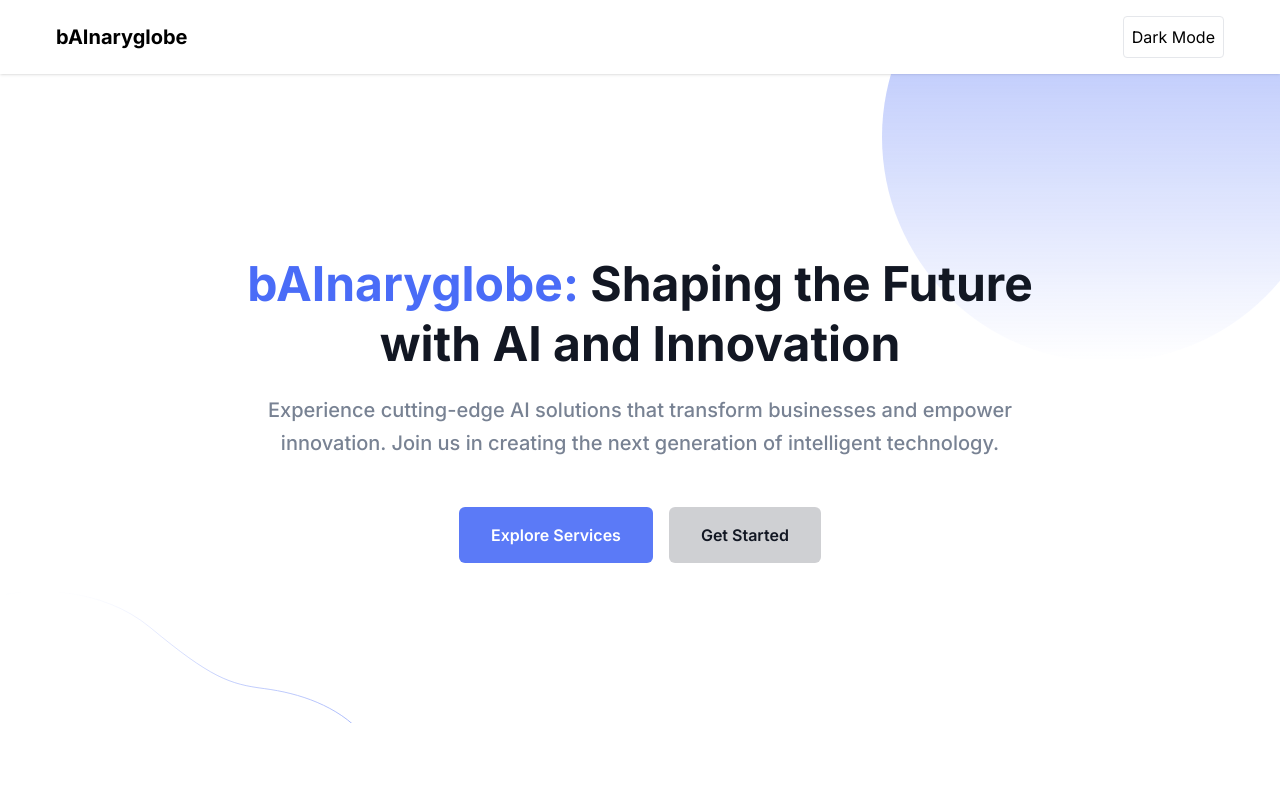
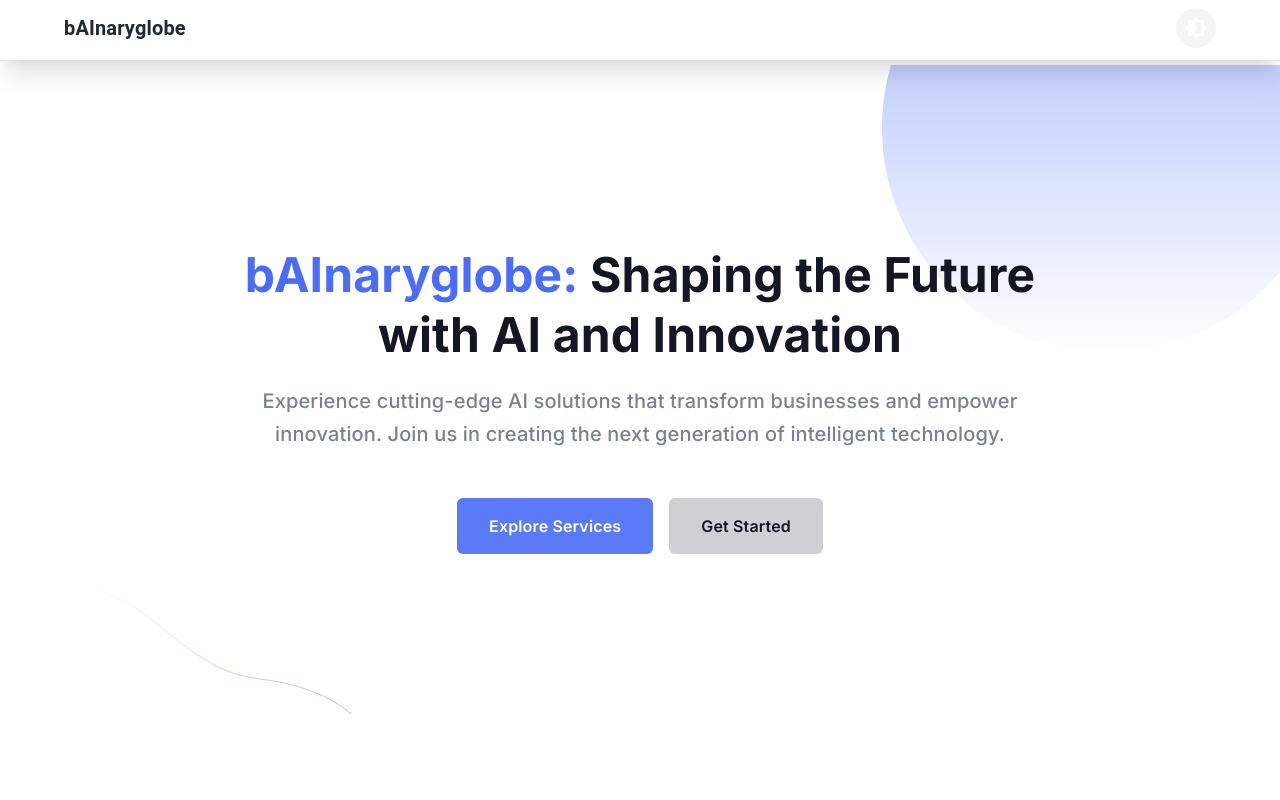
Before and after one commit to bAInaryglobe/bAInaryglobe, a Next.js app: page / in a window 1280 px wide. Shown: the top 800 px of the page. Built offline with nearby package versions, Linux system fonts and the light colour scheme.

Commit message:
🧵 Add necessary imports to src/app/layout.

```diff
--- a/src/app/layout.tsx
+++ b/src/app/layout.tsx
@@ -1,13 +1,15 @@
 "use client";
 
-import Footer from "@/components/Footer";
-import Header from "@/components/Header";
-import ScrollToTop from "@/components/ScrollToTop";
+import { AppBar, Box, Container, IconButton, Toolbar, Typography, Paper } from '@mui/material';
+import { useTheme } from '@mui/material/styles';
+import Brightness4Icon from '@mui/icons-material/Brightness4';
+import Brightness7Icon from '@mui/icons-material/Brightness7';
 import { Inter } from "next/font/google";
 import "node_modules/react-modal-video/css/modal-video.css";
 import "../styles/index.css";
 import { Providers, ThemeContext } from "./providers";
-import { useContext, useEffect } from "react";
+import { useContext } from "react";
+import { motion, AnimatePresence } from "framer-motion";
 
 const inter = Inter({ subsets: ["latin"] });
 
@@ -16,40 +18,84 @@ export default function RootLayout({
 }: {
   children: React.ReactNode;
 }) {
-  const { theme } = useContext(ThemeContext);
-
-  useEffect(() => {
-    document.body.className = theme === "light" ? "bg-white" : "bg-gray-900";
-  }, [theme]);
-
   return (
     <html suppressHydrationWarning lang="en">
       <head />
-      <body className="min-h-screen">
+      <body className={inter.className}>
         <Providers>
-          <header className="bg-white dark:bg-gray-900 shadow py-4">
-            <div className="container mx-auto flex justify-between items-center">
-              <h1 className="text-xl font-bold">bAInaryglobe</h1>
-              <ThemeToggle />
-            </div>
-          </header>
-          <main>{children}</main>
-          <footer className="bg-gray-100 dark:bg-gray-800 py-6 mt-12">
-            <div className="container mx-auto text-center text-sm text-gray-600">
-              © {new Date().getFullYear()} bAInaryglobe. All rights reserved.
-            </div>
-          </footer>
+          <MainContent>{children}</MainContent>
         </Providers>
       </body>
     </html>
   );
 }
 
-function ThemeToggle() {
-  const { theme, toggleTheme } = useContext(ThemeContext);
+function MainContent({ children }: { children: React.ReactNode }) {
+  const theme = useTheme();
+  const { toggleTheme } = useContext(ThemeContext);
+
   return (
-    <button onClick={toggleTheme} className="p-2 border rounded">
-      {theme === "light" ? "Dark Mode" : "Light Mode"}
-    </button>
+    <Box sx={{ minHeight: '100vh', display: 'flex', flexDirection: 'column' }}>
+      <AppBar position="sticky" elevation={0} sx={{
+        backgroundColor: theme.palette.background.default,
+        borderBottom: `1px solid ${theme.palette.divider}`,
+      }}>
+        <Container maxWidth="lg">
+          <Toolbar disableGutters>
+            <motion.div
+              initial={{ opacity: 0, y: -20 }}
+              animate={{ opacity: 1, y: 0 }}
+              transition={{ duration: 0.5 }}
+            >
+              <Typography
+                variant="h6"
+                sx={{
+                  color: theme.palette.text.primary,
+                  fontWeight: 700,
+                }}
+              >
+                bAInaryglobe
+              </Typography>
+            </motion.div>
+            <Box sx={{ flexGrow: 1 }} />
+            <IconButton onClick={toggleTheme} color="inherit" sx={{
+              backgroundColor: theme.palette.action.hover,
+              borderRadius: 2,
+              '&:hover': {
+                backgroundColor: theme.palette.action.selected,
+              }
+            }}>
+              {theme.palette.mode === 'dark' ? <Brightness7Icon /> : <Brightness4Icon />}
+            </IconButton>
+          </Toolbar>
+        </Container>
+      </AppBar>
+
+      <Box component="main" sx={{ flexGrow: 1 }}>
+        <AnimatePresence mode="wait">
+          <motion.div
+            initial={{ opacity: 0, y: 20 }}
+            animate={{ opacity: 1, y: 0 }}
+            exit={{ opacity: 0, y: -20 }}
+            transition={{ duration: 0.5 }}
+          >
+            {children}
+          </motion.div>
+        </AnimatePresence>
+      </Box>
+
+      <Paper component="footer" elevation={0} sx={{
+        mt: 'auto',
+        py: 3,
+        backgroundColor: theme.palette.background.paper,
+        borderTop: `1px solid ${theme.palette.divider}`,
+      }}>
+        <Container maxWidth="lg">
+          <Typography variant="body2" color="text.secondary" align="center">
+            © {new Date().getFullYear()} bAInaryglobe. All rights reserved.
+          </Typography>
+        </Container>
+      </Paper>
+    </Box>
   );
 }
--- a/src/app/providers.tsx
+++ b/src/app/providers.tsx
@@ -1,38 +1,104 @@
 "use client";
 
-import { createContext, useState, useEffect, ReactNode } from "react";
+import { ThemeProvider, createTheme } from '@mui/material/styles';
+import CssBaseline from '@mui/material/CssBaseline';
+import { createContext, useState, useEffect, ReactNode, useMemo } from "react";
 
 export const ThemeContext = createContext({ theme: "light", toggleTheme: () => {} });
 
+const getDesignTokens = (mode: 'light' | 'dark') => ({
+  palette: {
+    mode,
+    ...(mode === 'light'
+      ? {
+          primary: {
+            main: '#4A6CF7',
+          },
+          background: {
+            default: '#ffffff',
+            paper: '#f8f9fa',
+          },
+          text: {
+            primary: '#1F2937',
+            secondary: '#4B5563',
+          },
+        }
+      : {
+          primary: {
+            main: '#4A6CF7',
+          },
+          background: {
+            default: '#111827',
+            paper: '#1F2937',
+          },
+          text: {
+            primary: '#F9FAFB',
+            secondary: '#D1D5DB',
+          },
+        }),
+  },
+  shape: {
+    borderRadius: 16,
+  },
+  components: {
+    MuiPaper: {
+      styleOverrides: {
+        root: {
+          backgroundImage: 'none',
+          transition: 'transform 0.3s ease-in-out, box-shadow 0.3s ease-in-out',
+          '&:hover': {
+            transform: 'translateY(-4px)',
+            boxShadow: mode === 'light'
+              ? '0 20px 25px -5px rgba(0, 0, 0, 0.1), 0 10px 10px -5px rgba(0, 0, 0, 0.04)'
+              : '0 20px 25px -5px rgba(0, 0, 0, 0.3), 0 10px 10px -5px rgba(0, 0, 0, 0.2)',
+          },
+        },
+      },
+    },
+    MuiButton: {
+      styleOverrides: {
+        root: {
+          borderRadius: '12px',
+          textTransform: 'none',
+          fontWeight: 600,
+          boxShadow: mode === 'light'
+            ? '0 4px 6px -1px rgba(0, 0, 0, 0.1), 0 2px 4px -1px rgba(0, 0, 0, 0.06)'
+            : '0 4px 6px -1px rgba(0, 0, 0, 0.2), 0 2px 4px -1px rgba(0, 0, 0, 0.12)',
+        },
+      },
+    },
+  },
+});
+
 export function Providers({ children }: { children: ReactNode }) {
-  const [theme, setTheme] = useState("light");
+  const [mode, setMode] = useState<'light' | 'dark'>('light');
 
   useEffect(() => {
-    const storedTheme = localStorage.getItem("theme") ||
+    const storedTheme = localStorage.getItem("theme") as 'light' | 'dark' ||
       (window.matchMedia('(prefers-color-scheme: dark)').matches ? "dark" : "light");
-    setTheme(storedTheme);
-    document.body.className = storedTheme;
+    setMode(storedTheme);
+    document.documentElement.setAttribute('data-theme', storedTheme);
   }, []);
 
+  const theme = useMemo(() => createTheme(getDesignTokens(mode)), [mode]);
+
   const toggleTheme = () => {
-    const newTheme = theme === "light" ? "dark" : "light";
-    setTheme(newTheme);
-    localStorage.setItem("theme", newTheme);
-    document.body.className = newTheme;
+    const newMode = mode === 'light' ? 'dark' : 'light';
+    setMode(newMode);
+    localStorage.setItem("theme", newMode);
+    document.documentElement.setAttribute('data-theme', newMode);
   };
 
   return (
-    <ThemeContext.Provider value={{ theme, toggleTheme }}>
-      {children}
+    <ThemeContext.Provider value={{ theme: mode, toggleTheme }}>
+      <ThemeProvider theme={theme}>
+        <CssBaseline />
+        {children}
+      </ThemeProvider>
     </ThemeContext.Provider>
   );
 }
 
 export function SiteProviders({ children }: { children: React.ReactNode }) {
-  // Wrap children in additional context if needed for a robust infrastructure
-  return (
-    <>
-      {children}
-    </>
-  );
+  return <>{children}</>;
 }
--- a/src/styles/index.css
+++ b/src/styles/index.css
@@ -1,4 +1,25 @@
 @import url("https://fonts.googleapis.com/css2?family=Inter:wght@100;200;300;400;500;600;700;800;900&display=swap");
+
+:root {
+  --shadow-color: 0deg 0% 0%;
+  --shadow-elevation-low: 0.3px 0.5px 0.7px hsl(var(--shadow-color) / 0.1),
+    0.4px 0.8px 1px -1.2px hsl(var(--shadow-color) / 0.1),
+    1px 2px 2.5px -2.5px hsl(var(--shadow-color) / 0.1);
+  --shadow-elevation-medium: 0.3px 0.5px 0.7px hsl(var(--shadow-color) / 0.11),
+    0.8px 1.6px 2px -0.8px hsl(var(--shadow-color) / 0.11),
+    2.1px 4.1px 5.2px -1.7px hsl(var(--shadow-color) / 0.11),
+    5px 10px 12.6px -2.5px hsl(var(--shadow-color) / 0.11);
+}
+
+[data-theme='dark'] {
+  --shadow-color: 220deg 40% 2%;
+  color-scheme: dark;
+}
+
+[data-theme='light'] {
+  --shadow-color: 220deg 3% 15%;
+  color-scheme: light;
+}
 
 @tailwind base;
 @tailwind components;
@@ -41,4 +62,54 @@
     transform: translateY(-5px);
     box-shadow: 0 12px 40px rgba(0, 0, 0, 0.2);
   }
+
+  .material-card {
+    transition: transform 0.3s ease-in-out, box-shadow 0.3s ease-in-out;
+    border-radius: 16px;
+    background: var(--mui-palette-background-paper);
+    box-shadow: var(--shadow-elevation-low);
+  }
+
+  .material-card:hover {
+    transform: translateY(-4px);
+    box-shadow: var(--shadow-elevation-medium);
+  }
+
+  .scroll-animation {
+    opacity: 0;
+    transform: translateY(20px);
+    transition: opacity 0.6s ease-out, transform 0.6s ease-out;
+  }
+
+  .scroll-animation.visible {
+    opacity: 1;
+    transform: translateY(0);
+  }
+
+  @media (prefers-reduced-motion: reduce) {
+    .scroll-animation {
+      transition: none;
+    }
+  }
+
+  .text-gradient {
+    background: linear-gradient(45deg, var(--mui-palette-primary-main), var(--mui-palette-primary-light));
+    -webkit-background-clip: text;
+    background-clip: text;
+    color: transparent;
+  }
+
+  .backdrop-blur {
+    backdrop-filter: blur(8px);
+    -webkit-backdrop-filter: blur(8px);
+  }
+
+  /* Ensure text remains visible in all themes */
+  [data-theme='dark'] .text-on-background {
+    color: var(--mui-palette-text-primary);
+  }
+
+  [data-theme='light'] .text-on-background {
+    color: var(--mui-palette-text-primary);
+  }
 }
```
